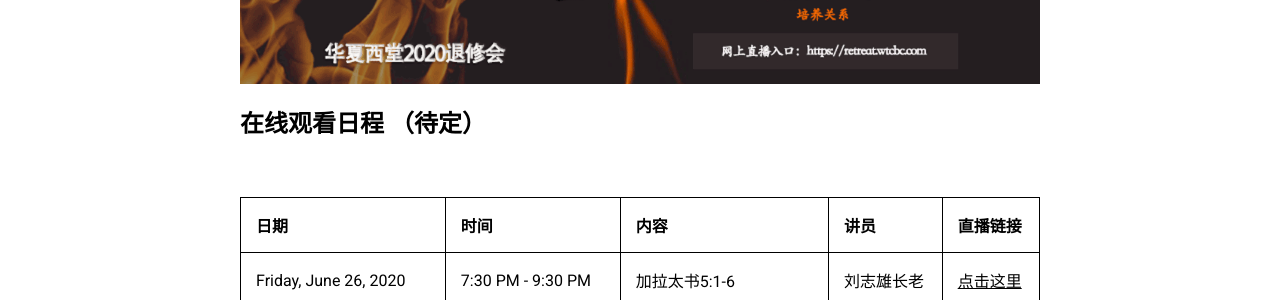
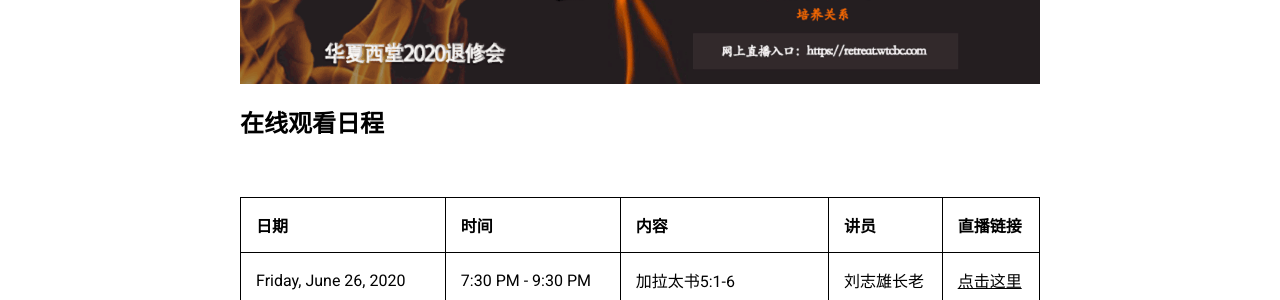
Before and after one commit to wtcbc/wtcbc.github.io, a Jekyll site: the page built from _posts/2020-05-26-retreat2020.md, in a window 1280 px wide and 900 px high. Shown: the part 384-684 px from the top of the window. Built offline with Jekyll 4.4.1, drawn with Linux system fonts in a browser that asks for light colours; nearby versions of some CDN libraries.

Commit message:
remove pending

```diff
--- a/_posts/2020-05-26-retreat2020.md
+++ b/_posts/2020-05-26-retreat2020.md
@@ -7,7 +7,7 @@ tags: [2020, retreat]
 image: retreat.GIF
 ---
 
-## 在线观看日程 （待定）
+## 在线观看日程
 
 <br/>
 
```
